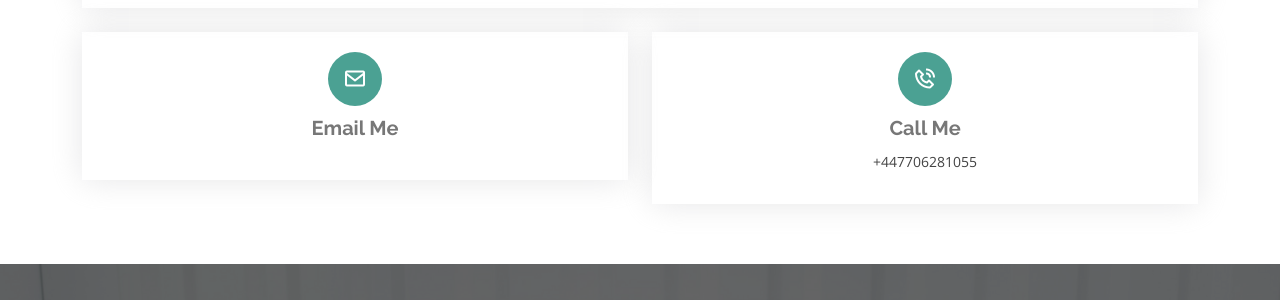
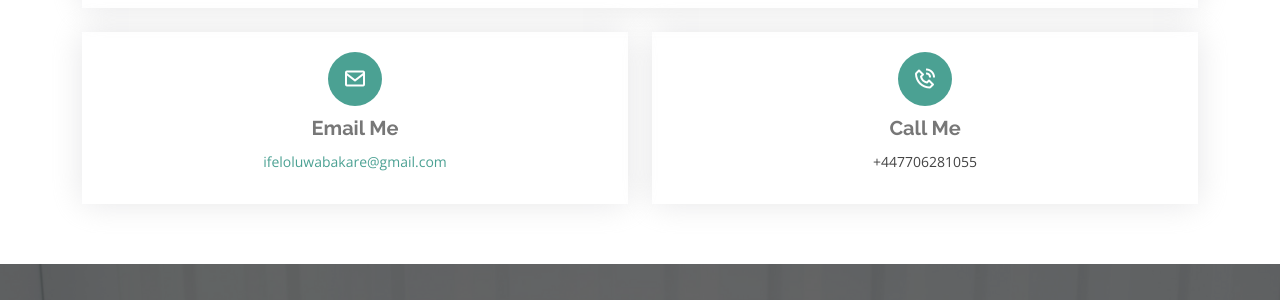
Before and after one commit to IBakare/IBakare.github.io, a plain HTML site: page index.html in a window 1280 px wide. Shown: the part 3551-3851 px from the top of the page. Drawn offline with nearby package versions, Linux system fonts and the light colour scheme.

Commit message:
Update index.html

```diff
--- a/index.html
+++ b/index.html
@@ -556,7 +556,7 @@
                 <div class="info-box mt-4">
                   <i class="bx bx-envelope"></i>
                   <h3>Email Me</h3>
-                   <a href="mailto:ifeloluwabakare@gmail.com" class="email"></a>
+                   <p><a href="mailto:ifeloluwabakare@gmail.com">ifeloluwabakare@gmail.com</a></p>
                   <!--<p>ifeloluwabakare@gmail.com</p>-->
                 </div>
               </div>
```
